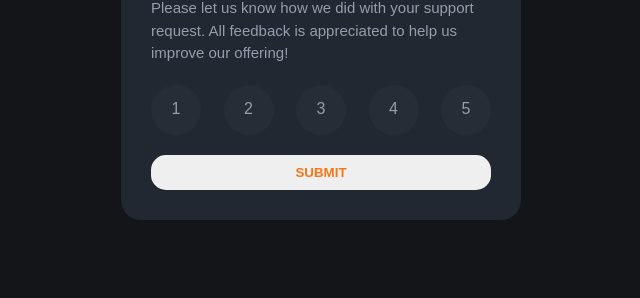
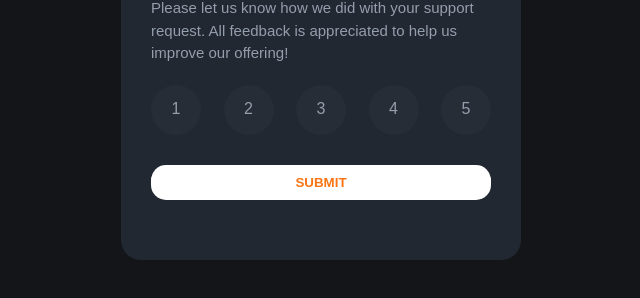
Before and after one commit to anaomart/Front-end-Mentor-rating-interative, a plain HTML site: page index.html in a window 1280 px wide. In both pictures the pointer is over the button "SUBMIT". Shown: the part 332-630 px from the top of the page, without its empty margins (319-959 px from the left). Drawn offline with Linux system fonts and the light colour scheme.

Commit message:
Update style.css

```diff
--- a/style.css
+++ b/style.css
@@ -69,7 +69,7 @@ ul li:hover {
 }
 
 button {
-    margin-top: 20px;
+    margin: 30px 0;
     padding: 10px;
     width: 100%;
     border-radius: 15px;
@@ -77,6 +77,11 @@ button {
     color: hsl(25, 97%, 53%);
     cursor: pointer;
     font-weight: bold;
+}
+
+button:hover {
+    background-color: #fff;
+    color: hsl(25, 97%, 53%);
 }
 
 .report {
```
